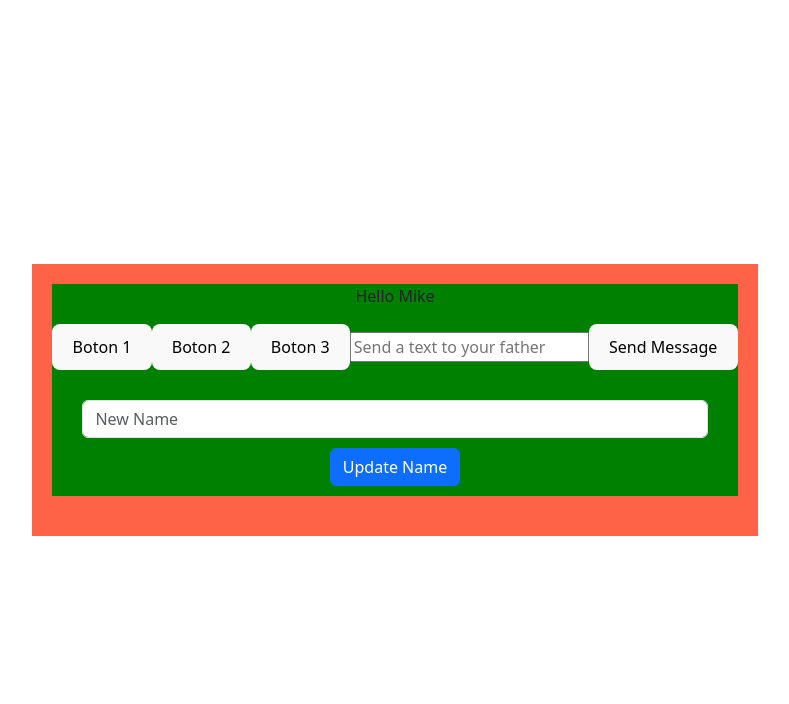
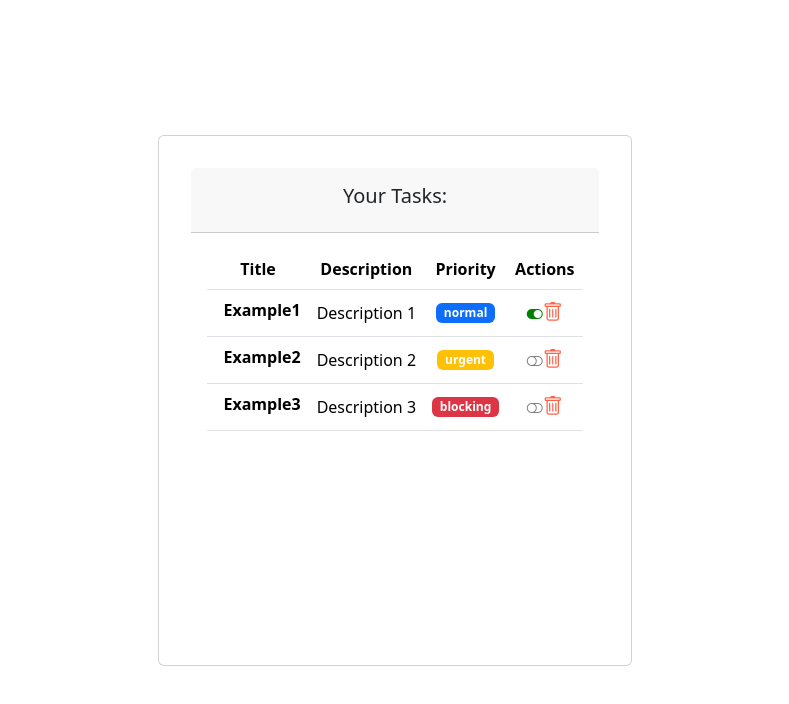
Before and after one commit to miguelruizF/app_tasks, a React (Vite) app: page / in a window 1280 px wide. Shown: the top 704 px of the page, without its empty margins (245-1034 px from the left). Built offline with nearby package versions, Linux system fonts and the light colour scheme.

Commit message:
Actualizar estado del componente - task completed

```diff
--- a/src/App.jsx
+++ b/src/App.jsx
@@ -1,17 +1,17 @@
 import './App.css'
-import { Father } from './components/container/Father'
+// import { Father } from './components/container/Father'
 // import { Ejemplo4 } from './hooks/Ejemplo4'
 // import { MiComponenteConContexto } from './hooks/Ejemplo3'
 // import { Ejemplo2 } from './hooks/Ejemplo2'
 // import { Ejempĺo1 } from './hooks/Ejempĺo1'
-// import { Task_ListComponent } from './components/container/Task_List'
+import { Task_ListComponent } from './components/container/Task_List'
 // import { GreetingStyled } from './components/pure/GreetingStyled'
 
 function App() {
   return (
     <>
       {/* Componente de listado de tareas */}
-      {/* <Task_ListComponent /> */}
+      <Task_ListComponent />
       {/* <Ejempĺo1/> */}
       {/*  <Ejemplo2/> */}
       {/* <MiComponenteConContexto/> */}
@@ -22,7 +22,7 @@ function App() {
       {/* <GreetingStyled name='Miguel'/> */}
 
       {/* Gestion de eventros */}
-      <Father/>
+      {/* <Father/> */}
     </>
   )
 }
--- a/src/components/container/Task_List.jsx
+++ b/src/components/container/Task_List.jsx
@@ -32,9 +32,15 @@ export const Task_ListComponent = () => {
         }
     }, [tasks]);
 
+    //Funcion de tarea completada
+    function completedTask(task) {
+        console.log(`Tarea completada`, task);
+        const index = tasks.indexOf(task); //Buscamos el indice de la tarea
+        const tempTask = [...tasks]; //Creamos una copia de todas las tareas
 
-    const changeCompleted = ( id ) =>{
-        console.log('TODO: Cambiar estado de una tarea');
+        tempTask[index].completed = !tempTask[index].completed;
+        //Update the state of the component with the new list of tasks and it will update the iteration of the task in order to show the task updated
+        setTasks(tempTask);
     }
 
     return (
@@ -60,17 +66,18 @@ export const Task_ListComponent = () => {
                                 {/* TODO: Iterar sobre una lista de tareas */}
                                 {tasks.map((task, index) => {
                                     return(
-                                        <TaskComponent key={index} task={ task }/>
+                                        <TaskComponent
+                                        key={index}
+                                        task={ task }
+                                        complete={ completedTask }
+                                        />
                                     )
                                 } )}
                             </tbody>
                         </Table>
                     </div>
-                    {/* <TaskForm/> */}
                 </div>
             </div>
-            {/* TODO: Aplicar un for/map para renderizar una lista de tareas*/}
-            {/* <TaskComponent task={defaultTask}/> */}
         </div>
     )
 }
--- a/src/components/pure/Task.jsx
+++ b/src/components/pure/Task.jsx
@@ -8,7 +8,7 @@ import '../../styles/task.scss'
 import { LEVELS } from '../../models/levels.enum'
 import { Badge } from 'react-bootstrap'
 
-const TaskComponent = ({ task }) => {
+const TaskComponent = ({ task, complete }) => {
 
     useEffect(() => {
         console.log('Created task');
@@ -49,9 +49,9 @@ const TaskComponent = ({ task }) => {
     //Function that returns icon depending if task is completed or not
     function taskCompĺetedIcon() {
         if( task.completed ){
-            return( <i className='bi-toggle-on' style={ { color:'green', fontWeight: 'bold', cursor: 'pointer' } }></i> )
+            return( <i onClick={ () => complete(task) } className='bi-toggle-on task-action' style={ { color:'green', fontWeight: 'bold' } }></i> )
         }else{
-            return( <i className='bi-toggle-off' style={ {color:'gray', fontWeight: 'bold', cursor: 'pointer' } }></i> )
+            return( <i onClick={ () => complete(task) } className='bi-toggle-off task-action' style={ {color:'gray', fontWeight: 'bold' } }></i> )
         }
     }
 
@@ -65,8 +65,6 @@ const TaskComponent = ({ task }) => {
                     <span>{ task.description }</span>
                 </td>
                 <td className='align-middle'>
-                    {/* TODO: sustituir por un badge */}
-                    {/* <span>{ task.level }</span> */}
                     {/* Execution of function to return badge element */}
                     { taskLevelBadge() }
                 </td>
@@ -75,7 +73,7 @@ const TaskComponent = ({ task }) => {
                     {/* Execution of function to return icon depending on completion */}
                     { taskCompĺetedIcon() }
                     {/* <span>{ task.completed ? 'Completed' : 'Pending' }</span> */}
-                    <i className='bi-trash' style={ { color: 'tomato', fontSize: '20px', cursor: 'pointer' } }></i>
+                    <i className='bi-trash task-action' style={ { color: 'tomato', fontSize: '20px' } }></i>
                 </td>
             </tr>
         </>
@@ -83,7 +81,8 @@ const TaskComponent = ({ task }) => {
 }
 
 TaskComponent.propTypes = {
-    task: PropTypes.instanceOf( Task )
+    task: PropTypes.instanceOf( Task ),
+    complete: PropTypes.func.isRequired
 }
 
 export default TaskComponent
--- a/src/styles/task.scss
+++ b/src/styles/task.scss
@@ -6,3 +6,7 @@ h1{
     font-weight: bold;
     color: cadetblue;
 }
+
+.task-action{
+    cursor: pointer;
+}
```
